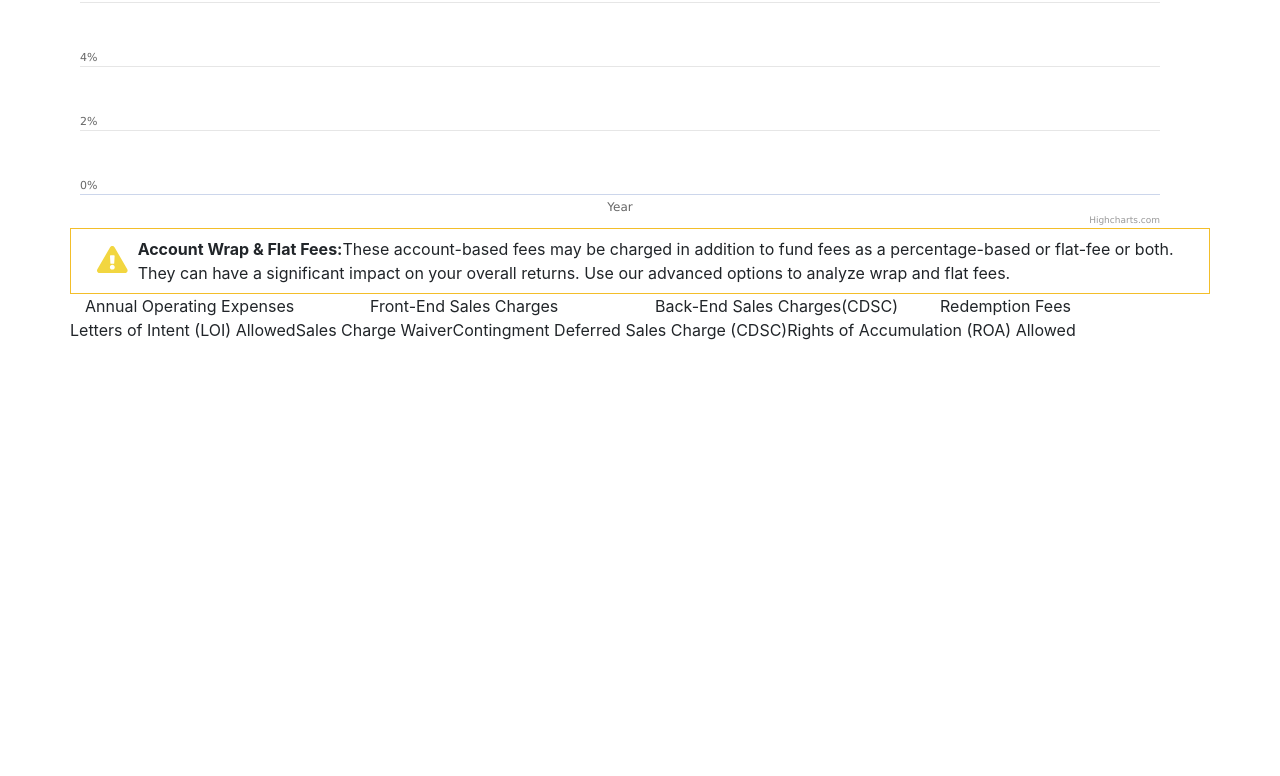
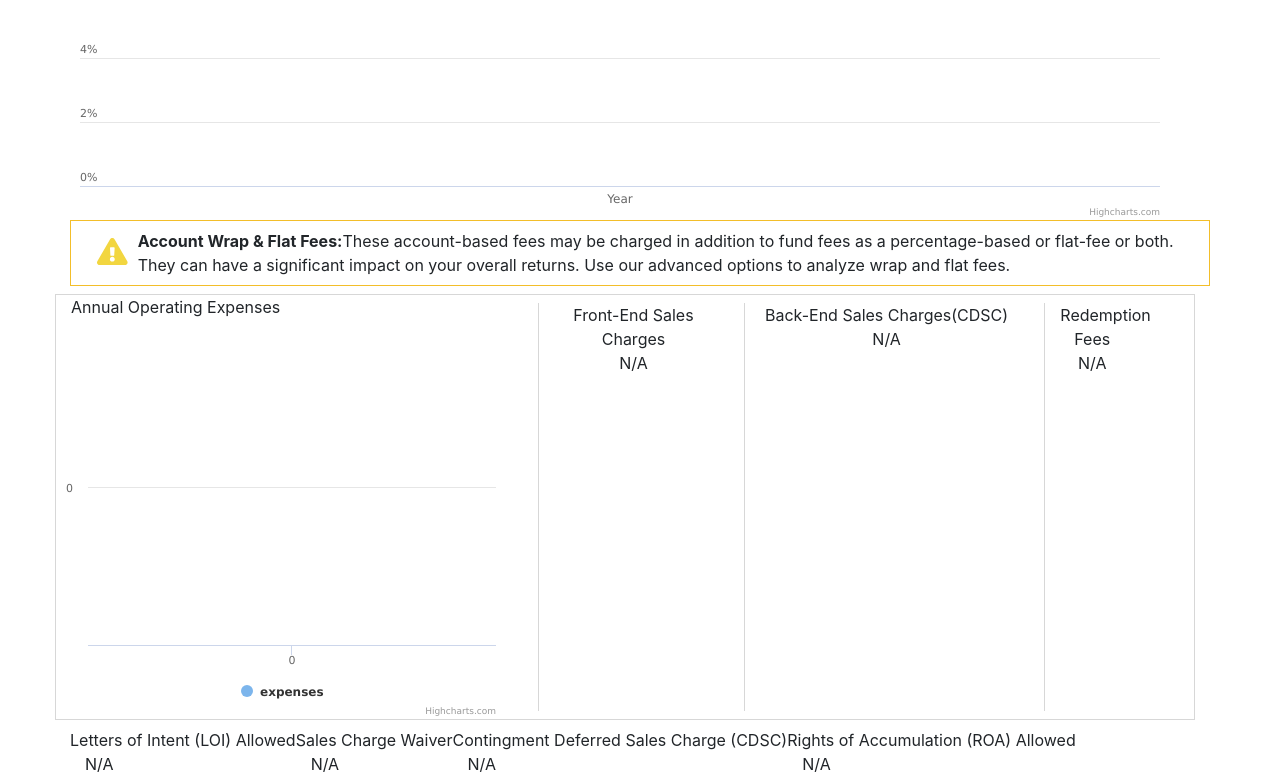
Before and after one commit to he111/fund-analyzer, a React (Create React App) app: page / in a window 1280 px wide. Shown: the part 486-1262 px from the top of the page. Before the commit the page ends 828 px from the top, so only its background shows below. Built offline with nearby package versions, Linux system fonts and the light colour scheme; no server answers.

Commit message:
add AOE component and change layout

```diff
--- a/src/App.css
+++ b/src/App.css
@@ -45,7 +45,25 @@ html {
    align-content: stretch;
   height:100%;
 }
+.outter-grid {
+  margin: 0.5em;
+  border: 1px solid #D7D7D7;
+  height:100%;
+  width: 100%;
+}
+.show-left-grid {
+  margin: 0.5em;
+  background: #FFFFFF;
+  border-left: 1px solid #D7D7D7;
+  justify-content: center;
+  align-items: stretch;
+  -ms-flex-line-pack: stretch;
+  align-content: stretch;
 
+}
+.AOE-detail {
+  text-align: center;
+}
 .nav-top{
   position: sticky;
   width: 100%;
--- a/src/App.js
+++ b/src/App.js
@@ -2,11 +2,13 @@ import React, { useRef } from 'react';
 import "./App.css";
 import GeneralDetailComponent from "./components/GeneralDetailComponent";
 import "bootstrap/dist/css/bootstrap.min.css";
-import { Container, Row, Col, Navbar, Nav, Button } from "react-bootstrap";
+import { Container, Row, Col, Nav, Button } from "react-bootstrap";
 import HighChartsComponent from "./components/HighchartsComponent";
 import { FontAwesomeIcon } from "@fortawesome/react-fontawesome";
 import { faEnvelope, faDollarSign, faChartLine, faTags, faInfoCircle, faPrint } from "@fortawesome/free-solid-svg-icons";
 import HeaderComponent from "./components/HeaderComponent";
+
+import AOEComponent from './components/AOEComponent';
 
 const scrollToRef = (ref) => {
   window.scrollTo(0,ref.current.offsetTop);
@@ -73,23 +75,32 @@ function App() {
           </Col>
         </Row>
         <Row ref={feeRef}>
-          <Col>Annual Operating Expenses</Col>
-          <Col>Front-End Sales Charges</Col>
-          <Col>Back-End Sales Charges(CDSC)</Col>
-          <Col>Redemption Fees</Col>
+          <AOEComponent />
         </Row>
         <Row ref={discountRef}>
           <Row>
-            <Col>Letters of Intent (LOI) Allowed</Col>
+            <Col>
+              Letters of Intent (LOI) Allowed
+              <Col>N/A</Col>
+            </Col>
           </Row>
           <Row>
-            <Col>Sales Charge Waiver</Col>
+            <Col>
+              Sales Charge Waiver
+              <Col>N/A</Col>
+            </Col>
           </Row>
           <Row>
-            <Col>Contingment Deferred Sales Charge (CDSC)</Col>
+            <Col>
+              Contingment Deferred Sales Charge (CDSC)
+              <Col>N/A</Col>
+            </Col>
           </Row>
           <Row>
-            <Col>Rights of Accumulation (ROA) Allowed</Col>
+            <Col>
+              Rights of Accumulation (ROA) Allowed
+              <Col>N/A</Col>
+            </Col>
           </Row>
         </Row>
       </Container>
--- /dev/null
+++ b/src/components/AOEComponent.js
@@ -0,0 +1,30 @@
+import React from 'react';
+import StackedChartComponent from "./StackedChartComponent";
+import {  Row, Col } from "react-bootstrap";
+
+function AOEComponent() {
+    return (
+      <Row className="outter-grid">
+        <Col xs={1} lg={5}>
+          Annual Operating Expenses
+          <Row>
+            <StackedChartComponent />
+          </Row>
+        </Col>
+        <Col className="show-left-grid" lg={2}>
+          <div className="AOE-detail">Front-End Sales Charges</div>
+          <div className="AOE-detail">N/A</div>
+        </Col>
+        <Col className="show-left-grid" lg={3}>
+          <div className="AOE-detail">Back-End Sales Charges(CDSC)</div>
+          <div className="AOE-detail">N/A</div>
+        </Col>
+        <Col className="show-left-grid" lg={1}>
+          <div className="AOE-detail">Redemption Fees</div>
+          <div className="AOE-detail">N/A</div>
+        </Col>
+      </Row>
+    );
+}
+
+export default AOEComponent
--- a/src/components/GeneralDetailComponent.js
+++ b/src/components/GeneralDetailComponent.js
@@ -56,7 +56,7 @@ function GeneralDetailComponent() {
             </Col>
           </Col>
         </Row>
-        <Row className="show-grid abtn" xs={1} lg={3}>
+        <Row className="abtn" xs={1} lg={3}>
           <Col className="action-item action-border">
             <Button className="tel-btn detail-btn" variant="link">
               Tel
--- a/src/components/HeaderComponent.js
+++ b/src/components/HeaderComponent.js
@@ -8,8 +8,7 @@ import {
 } from "react-bootstrap";
 import { FontAwesomeIcon } from "@fortawesome/react-fontawesome";
 import {
-  faFunnelDollar,
-  faSearchDollar,
+  faFunnelDollar
 } from "@fortawesome/free-solid-svg-icons";
 import axios from "axios";
 
--- a/src/components/HighchartsComponent.js
+++ b/src/components/HighchartsComponent.js
@@ -1,8 +1,6 @@
 import React, {useState, useEffect} from 'react';
 import Highcharts from "highcharts";
 import HighchartsReact from "highcharts-react-official";
-import "../../src/App.css";
-import ReactDOM from "react-dom";
 import { FontAwesomeIcon } from "@fortawesome/react-fontawesome";
 import { faExclamationTriangle } from "@fortawesome/free-solid-svg-icons";
 import axios from "axios";
@@ -18,13 +16,18 @@ function HighChartsComponent() {
         )
         .then((res) => {
           const datum = res.data;
-          console.log(datum[0].data);
+          // console.log(datum[0].data);
           setData(datum[0].data );
-          console.log(data);
+          // console.log(data);
         });
     }
-    fetchData();
+
+    // return () => {
+      fetchData();
+    // }
     },[]);
+
+
     const options = {
       chart: {
         type: "column",
--- /dev/null
+++ b/src/components/StackedChartComponent.js
@@ -0,0 +1,59 @@
+import React from 'react';
+import Highcharts from "highcharts";
+import HighchartsReact from "highcharts-react-official";
+
+
+const options = {
+  chart: {
+    type: "column",
+    width: 450,
+  },
+  title: {
+      text: null,
+  },
+  plotOptions:{
+    column: {
+        stacking: 'percent'
+    }
+  },
+  legend: {
+    enabled: true,
+  },
+  tooltip: {
+    shared: true,
+  },
+  yAxis: {
+    min: 0,
+    title: {
+      text: null,
+    },
+  },
+  series: [
+    {
+      name: "expenses",
+      type: "column",
+      data: [
+        {
+          name: "0.45%",
+          data: [0.00, 0.45, 0.60, 0.61],
+        },
+      ],
+    },
+  ],
+};
+
+function StackedChartComponent() {
+
+    return (
+      <div >
+        <HighchartsReact
+          highcharts={Highcharts}
+          options={options}
+          constructorType={"chart"}
+          allowChartUpdate={true}
+        />
+      </div>
+    );
+}
+
+export default StackedChartComponent;
```
